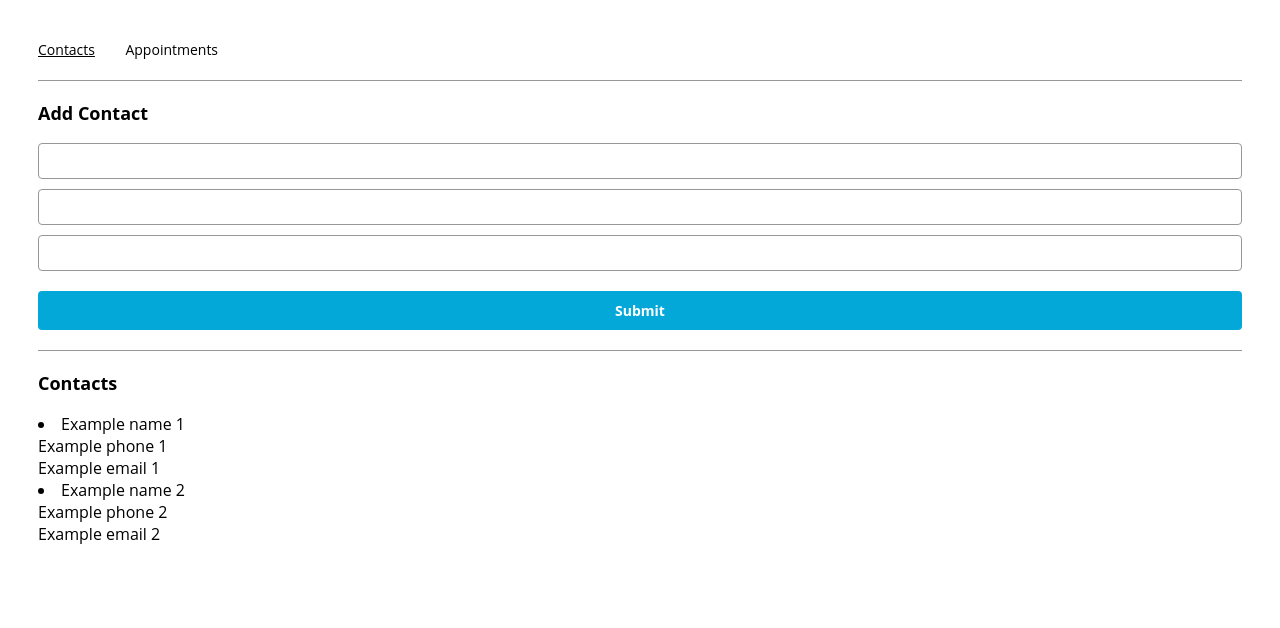
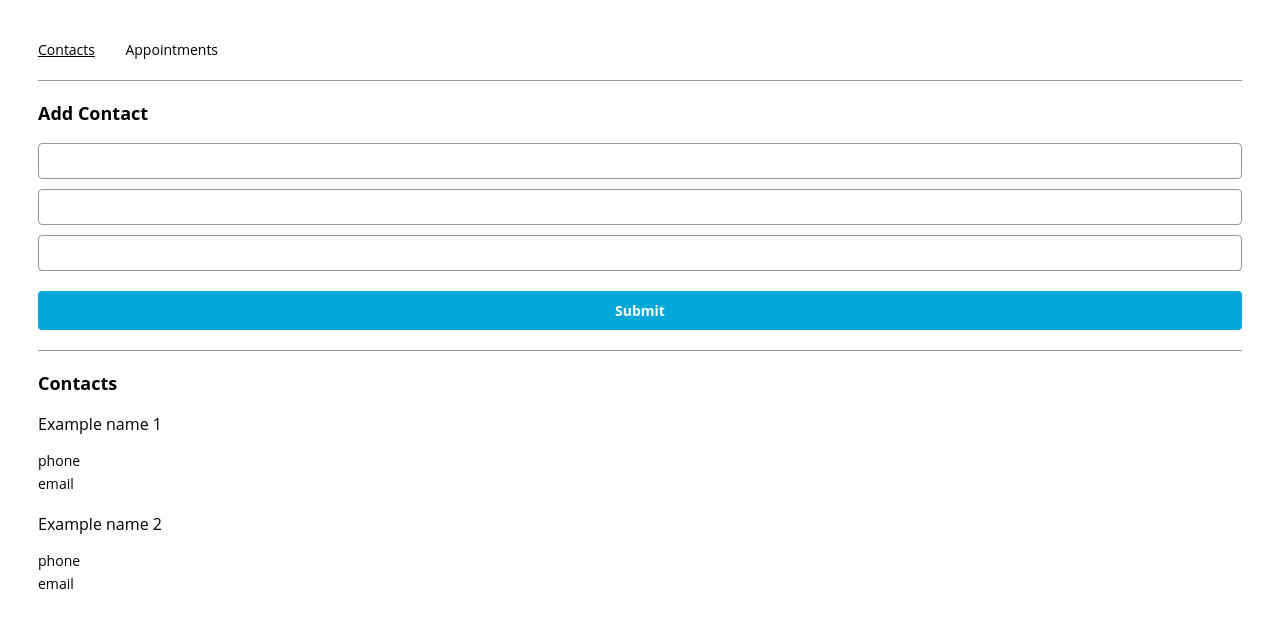
Before and after one commit to Garrett04/garrett04.github.io, a React (Create React App) app in the folder CodecademyProjects/Front-End Development/appointment_planner/: page /contacts in a window 1280 px wide. Shown: the top 628 px of the page. Built offline with nearby package versions, Linux system fonts and the light colour scheme.

Commit message:
Step6 Completed Step5 Correction

```diff
--- a/CodecademyProjects/Front-End Development/appointment_planner/src/components/tile/Tile.js
+++ b/CodecademyProjects/Front-End Development/appointment_planner/src/components/tile/Tile.js
@@ -2,15 +2,12 @@ import React from "react";
 
 let nextId = 0;
 
-export const Tile = ({data}) => {
+export const Tile = ({name, description}) => {
   return (
     <div className="tile-container">
-      {data.map((data) => (
-        <li>
-          {data.name}<br/>
-          {data.phone}<br/>
-          {data.email}<br/>
-        </li>
+      <p className="tile-title">{name}</p>
+      {Object.keys(description).map((value) => (
+        <p className="tile">{value}</p>
       ))}
     </div>
   );
--- a/CodecademyProjects/Front-End Development/appointment_planner/src/components/tileList/TileList.js
+++ b/CodecademyProjects/Front-End Development/appointment_planner/src/components/tileList/TileList.js
@@ -1,10 +1,15 @@
 import React from "react";
 import { Tile } from '../tile/Tile';
 
-export const TileList = ({contactList, appointmentList}) => {
+export const TileList = ({dataList}) => {
+  const renderItem = (item, idx) => {
+    const { name, ...rest } = item;
+    return <Tile key={idx} name={name} description={rest} />;
+  }
+
   return (
     <div>
-      <Tile data={contactList ? contactList : appointmentList} />
+      {dataList.map((item, idx) => renderItem(item, idx))}
     </div>
   );
 };
--- a/CodecademyProjects/Front-End Development/appointment_planner/src/containers/contactsPage/ContactsPage.js
+++ b/CodecademyProjects/Front-End Development/appointment_planner/src/containers/contactsPage/ContactsPage.js
@@ -44,7 +44,7 @@ export const ContactsPage = (props) => {
       <hr />
       <section>
         <h2>Contacts</h2>
-        <TileList contactList={props.contacts} />
+        <TileList dataList={props.contacts} />
       </section>
     </div>
   );
```
